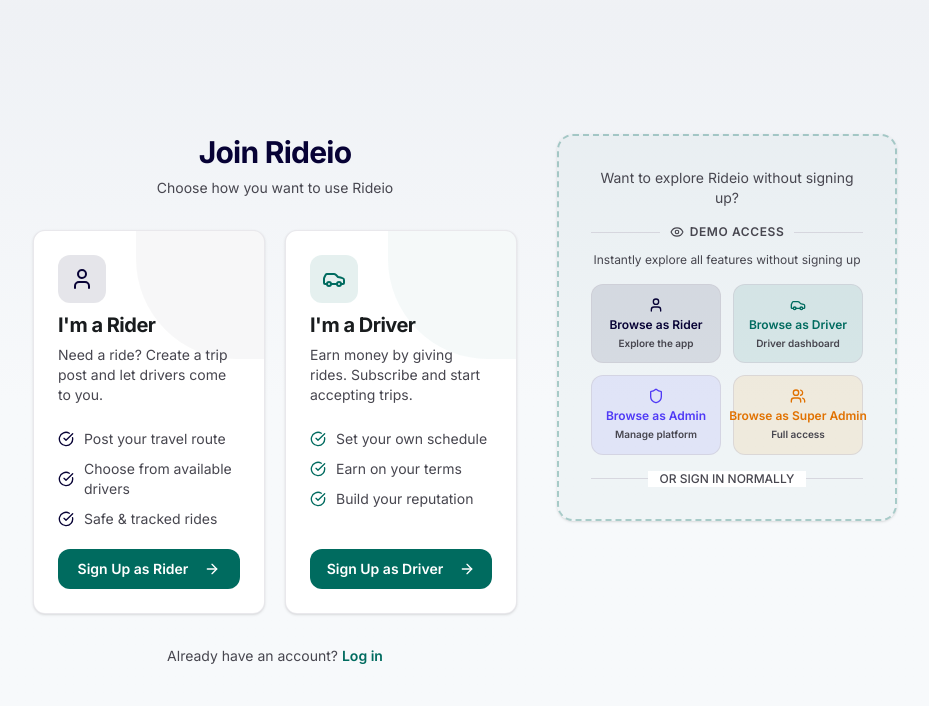
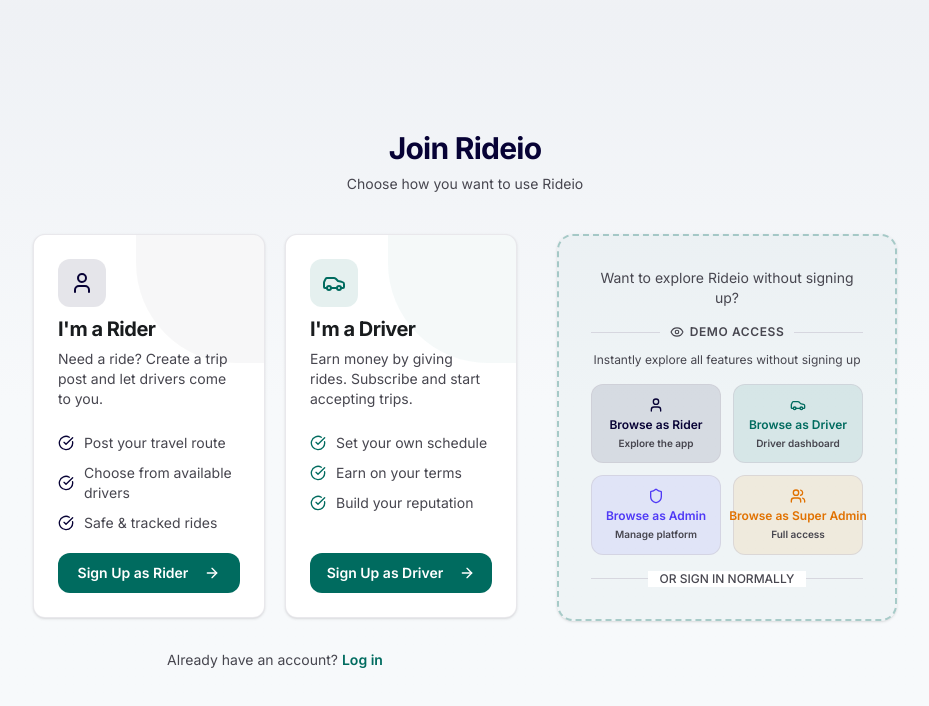
Before and after one commit to Dipto0000/Rideio-Frontend, a Next.js app: page /auth/role in a window 1280 px wide. Shown: the top 706 px of the page, without its empty margins (175-1104 px from the left). Built offline with nearby package versions, Linux system fonts and the light colour scheme.

Commit message:
align demo card with role cards, extract heading to page level

```diff
--- a/src/app/auth/role/page.tsx
+++ b/src/app/auth/role/page.tsx
@@ -14,17 +14,31 @@
 export default function RolePage() {
   return (
     <>
-      {/* Mobile: constrained by parent max-w-md. Desktop: full-viewport breakout for side-by-side layout */}
+      {/* Shared heading — above both columns */}
+      <div className="md:w-screen md:relative md:left-1/2 md:-mx-[50vw]">
+        <div className="md:max-w-4xl md:mx-auto md:px-4">
+          <div className="text-center mb-6 md:mb-10">
+            <h1 className="text-2xl md:text-3xl font-bold text-primary tracking-tight">
+              Join Rideio
+            </h1>
+            <p className="text-sm text-muted-foreground mt-2">
+              Choose how you want to use Rideio
+            </p>
+          </div>
+        </div>
+      </div>
+
+      {/* Side-by-side: Role Cards + Demo */}
       <div className="md:w-screen md:relative md:left-1/2 md:-mx-[50vw]">
         <div className="md:max-w-4xl md:mx-auto md:px-4">
           <div className="flex flex-col md:flex-row md:items-start gap-6 md:gap-10">
-            {/* Left: Role Selector */}
+            {/* Left: Role Cards */}
             <div className="w-full md:flex-1 min-w-0">
-              <RoleSelector />
+              <RoleSelector hideHeading />
             </div>
 
             {/* Right: Demo Access */}
-            <div className="w-full md:w-[340px] md:shrink-0 md:sticky md:top-24">
+            <div className="w-full md:w-[340px] md:shrink-0">
               <div className="rounded-2xl border-2 border-dashed border-secondary/30 bg-secondary/[0.03] p-6 sm:p-8 shadow-sm">
                 <div className="text-center mb-4">
                   <p className="text-sm text-muted-foreground">
--- a/src/components/modules/Auth/RoleSelector.tsx
+++ b/src/components/modules/Auth/RoleSelector.tsx
@@ -17,11 +17,16 @@
   "Build your reputation",
 ]
 
-export function RoleSelector() {
+interface RoleSelectorProps {
+  hideHeading?: boolean
+}
+
+export function RoleSelector({ hideHeading = false }: RoleSelectorProps) {
   const router = useRouter()
 
   return (
     <div className="flex flex-col items-center gap-8 w-full">
+      {!hideHeading && (
         <div className="text-center">
           <h1 className="text-2xl md:text-3xl font-bold text-primary tracking-tight">
             Join Rideio
@@ -30,6 +35,7 @@
             Choose how you want to use Rideio
           </p>
         </div>
+      )}
 
       <div className="grid grid-cols-1 md:grid-cols-2 gap-5 w-full">
         {/* Rider card */}
```
Lines whose indentation alone changed are shown as unchanged.
